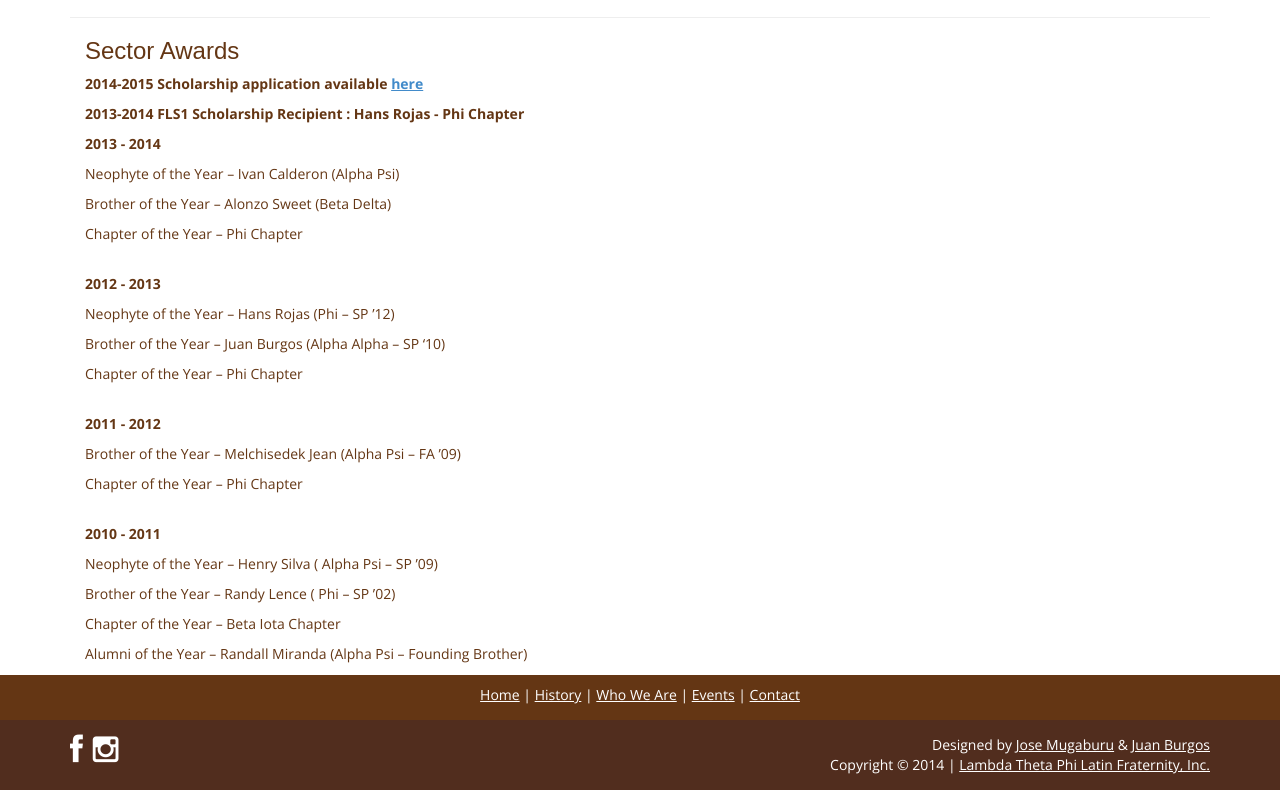
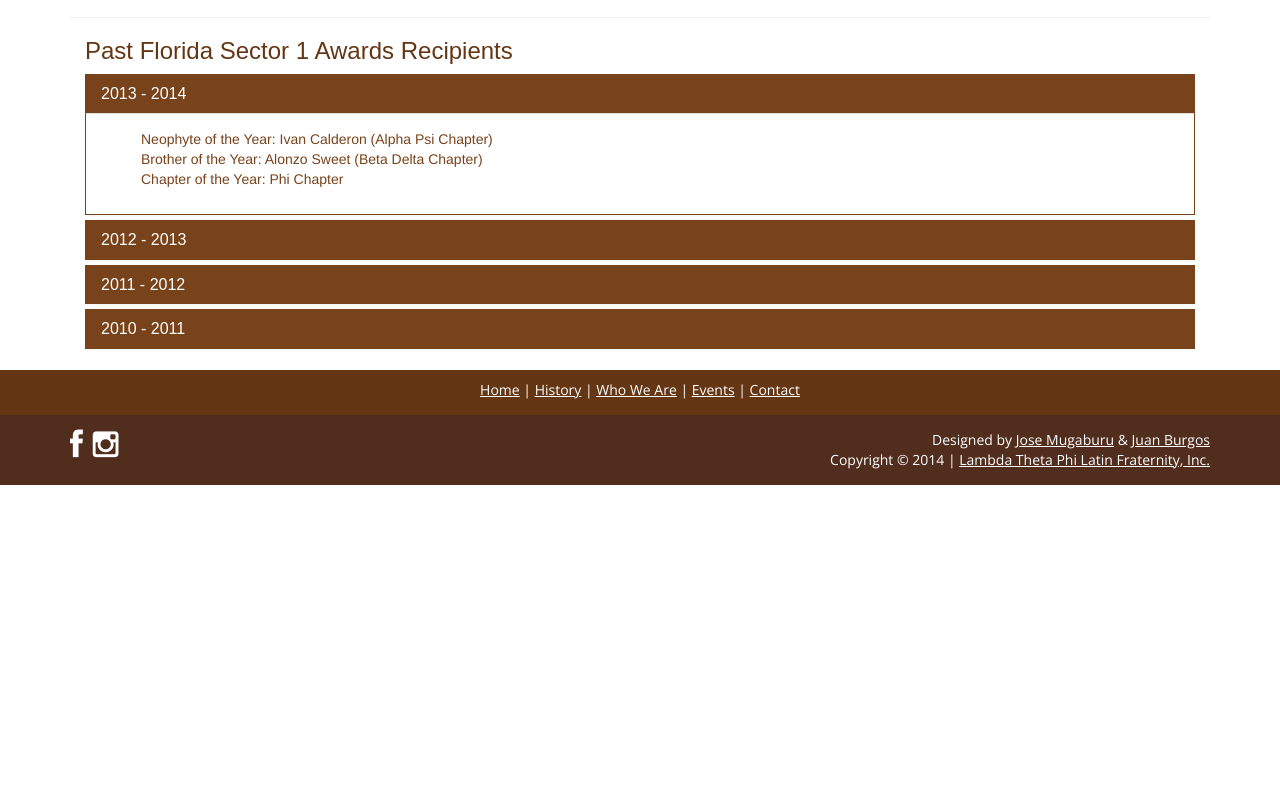
Before and after one commit to jburgos1/fls1lambdas, a plain HTML site: page history.html in a window 1280 px wide. Shown: the part 834-1624 px from the top of the page. After the commit the page ends 1319 px from the top, so only its background shows below. Drawn offline with nearby package versions, Linux system fonts and the light colour scheme.

Commit message:
History Page Edits
Copy edits

Changing of right rail:
Sector open positions moved to board.html
LLS & FLR blocks moved in place

Awards Accordion Added to condense page height.

```diff
--- a/history.html
+++ b/history.html
@@ -165,7 +165,7 @@
 
 				<p>
 					<img src="img/state.png" alt="" class="img pull-right" width="300" >
-					Nationally, Lambda Theta Phi Latin Fraternity, Inc. currently has over 20 sectors providing assistance and guidance to all our undergraduate and graduate chapters. The creation of a sector in the state of Florida gave structure to our chapters and helped with our expanding efforts at the time. Established in 1995, there was one sector for the state of Florida. As our sector expanded throughout the state, our leadership decided to split the larger sector into two: creating Florida Sector 1 and Florida Sector 2.
+					Nationally, Lambda Theta Phi Latin Fraternity, Inc. has over 20 sectors providing assistance and guidance to all our undergraduate and graduate chapters. The creation of a sector in the state of Florida gave structure to our chapters and helped with our expanding efforts at the time. Established in 1995, there was one sector for the state of Florida. As our sector expanded throughout the state, our leadership decided to split the larger sector into two: creating Florida Sector 1 and Florida Sector 2.
 				</p>
 
 				<p>
@@ -196,6 +196,13 @@
 						FLR serves as a weekend for interested gentlemen to experience first-hand what it means to be part of our fraternity. This weekend includes professional enhancement and social events.
 					</p>
 				</div>
+
+				<h4>
+					2014-2015 Scholarship application available <a href="" >here</a>.
+				</h4>
+
+				<!-- 			<p><strong> 2013-2014 FLS1 Scholarship Recipient : Hans Rojas - Phi Chapter</strong></p> -->
+
 			</aside>
 			<!-- /Sidebar -->
 
@@ -307,32 +314,79 @@
 
 		<hr>
 
-		<article class="col-sm-8 maincontent">
-			<h3>Sector Awards</h3>
-			<p><strong> 2014-2015 Scholarship application available <a href="" >here</a> </strong></p>
-			<p><strong> 2013-2014 FLS1 Scholarship Recipient : Hans Rojas - Phi Chapter</strong></p>
-			<span>
+		<article class="col-sm-12 maincontent">
+			<h3>Past Florida Sector 1 Awards Recipients</h3>
 
-				<p><strong> 2013 - 2014 </strong></p>
-				<p>	Neophyte of the Year – Ivan Calderon (Alpha Psi)</p>
-				<p>	Brother of the Year – Alonzo Sweet (Beta Delta)</p>
-				<p>	Chapter of the Year – Phi Chapter</p> <br>
+			<div class="panel-group" id="accordion">
+		        <div class="panel panel-default">
+		            <div class="panel-heading">
+		                <h4 class="panel-title">
+		                    <a data-toggle="collapse" data-parent="#accordion" href="#collapseOne">2013 - 2014</a>
+		                </h4>
+		            </div>
+		            <div id="collapseOne" class="panel-collapse">
+		                <div class="panel-body">
+		                	<ul>
+		                		<li>Neophyte of the Year: Ivan Calderon (Alpha Psi Chapter)</li>
+		                		<li>Brother of the Year: Alonzo Sweet (Beta Delta Chapter)</li>
+		                		<li>Chapter of the Year: Phi Chapter</li>
+		                	</ul>
+		                </div>
+		            </div>
+		        </div>
 
-				<p><strong> 2012 - 2013 </strong></p>
-				<p>	Neophyte of the Year – Hans Rojas (Phi – SP ’12)</p>
-				<p>	Brother of the Year – Juan Burgos (Alpha Alpha – SP ‘10)</p>
-				<p>	Chapter of the Year – Phi Chapter </p><br>
+		        <div class="panel panel-default">
+		            <div class="panel-heading">
+		                <h4 class="panel-title">
+		                    <a data-toggle="collapse" data-parent="#accordion" href="#collapseTwo">2012 - 2013</a>
+		                </h4>
+		            </div>
+		            <div id="collapseTwo" class="panel-collapse collapse">
+		                <div class="panel-body">
+		                	<ul>
+		                		<li>Neophyte of the Year: Hans Rojas (Phi Chapter)</li>
+		                		<li>Brother of the Year: Juan Burgos (Alpha Alpha Chapter)</li>
+		                		<li>Chapter of the Year: Phi Chapter</li>
+		                	</ul>
+		                </div>
+		            </div>
+		        </div>
 
-				<p><strong> 2011 - 2012 </strong></p>
-				<p>	Brother of the Year – Melchisedek Jean (Alpha Psi – FA ’09)</p>
-				<p>	Chapter of the Year – Phi Chapter </p><br>
+		        <div class="panel panel-default">
+		            <div class="panel-heading">
+		                <h4 class="panel-title">
+		                    <a data-toggle="collapse" data-parent="#accordion" href="#collapseThree">2011 - 2012</a>
+		                </h4>
+		            </div>
+		            <div id="collapseThree" class="panel-collapse collapse">
+		                <div class="panel-body">
+		                	<ul>
+		                		<li>Neophyte of the Year: </li>
+		                		<li>Brother of the Year: Melchisedek Jean (Alpha Psi Chapter)</li>
+		                		<li>Chapter of the Year: Phi Chapter</li>
+		                	</ul>
+		                </div>
+		            </div>
+		        </div>
 
-				<p><strong> 2010 - 2011 </strong></p>
-				<p>	Neophyte of the Year – Henry Silva ( Alpha Psi – SP ’09)</p>
-				<p>	Brother of the Year – Randy Lence ( Phi – SP ’02)</p>
-				<p>	Chapter of the Year – Beta Iota Chapter</p>
-				<p>	Alumni of the Year – Randall Miranda (Alpha Psi – Founding Brother)</p>
-			</span>
+		        <div class="panel panel-default">
+		            <div class="panel-heading">
+		                <h4 class="panel-title">
+		                    <a data-toggle="collapse" data-parent="#accordion" href="#collapseFour">2010 - 2011</a>
+		                </h4>
+		            </div>
+		            <div id="collapseFour" class="panel-collapse collapse">
+		                <div class="panel-body">
+		                	<ul>
+		                		<li>Co-Neophyte of the Year: Juan Burgos (Alpha Alpha Chapter) &amp; Luis Taveres (Beta Delta Chapter)</li>
+		                		<li>Brother of the Year: Richard Mejia (Alpha Alpha Chapter)</li>
+		                		<li>Chapter of the Year: Alpha Alpha Chapter</li>
+		                	</ul>
+		                </div>
+		            </div>
+		        </div>
+
+	        </div>
 		</article>	<!-- /Article -->
 	</div>	<!-- /container -->
 
@@ -375,7 +429,7 @@
 					<div class="col-md-6 widget">
 						<div class="widget-body">
 							<p class="text-right">
-								Designed by <a target="_blank" href="http://www.jmugz3.com/" rel="designer"> Jose Mugaburu</a> &amp; <a target="_blank" href="http://juan-burgos.com" rel="designer"> Juan Burgos</a> <br />
+								Designed by <a target="_blank" href="http://www.jmugz3.com/" rel="designer"> Jose Mugaburu</a> &amp; <a target="_blank" href="http://juan-burgos.com" rel="designer"> Juan Burgos</a><br />
 								Copyright &copy; 2014 | <a target="_blank" href="http://www.lambda1975.org/">Lambda Theta Phi Latin Fraternity, Inc.</a>
 							</p>
 						</div>
```
